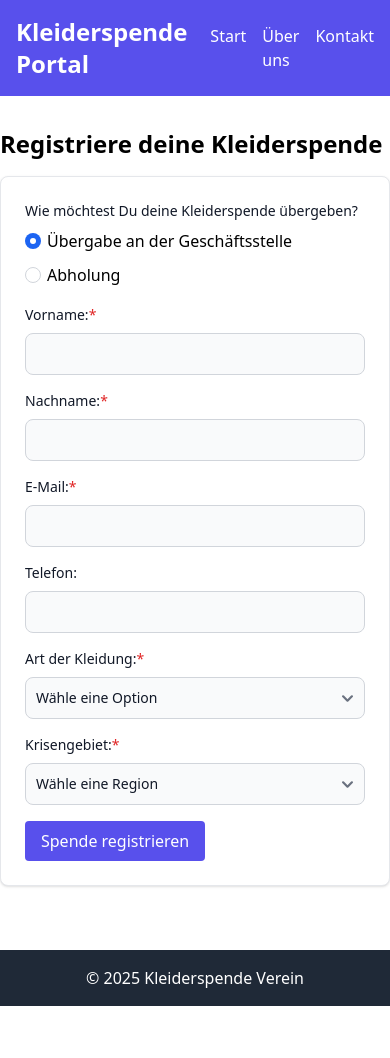
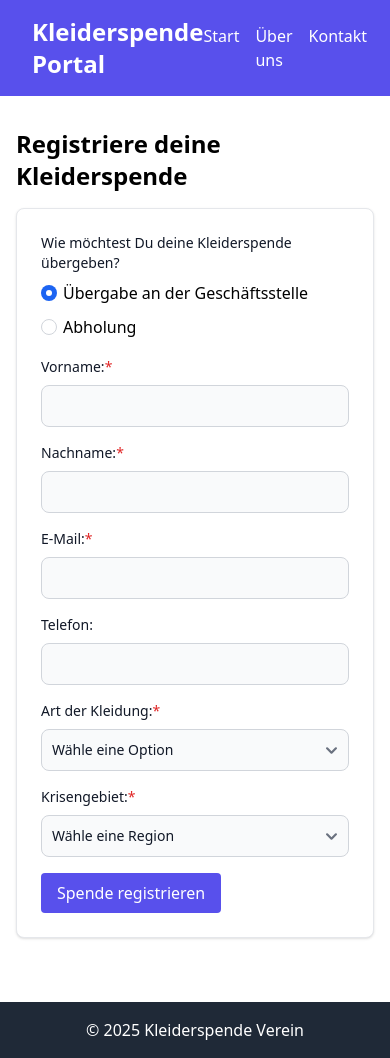
Before and after one commit to ronnyjahn-iu/clothing-donation, a Nuxt app: page / in a window 390 px wide. Before the commit the page ends 1006 px from the top, so only its background shows below. Built offline with nearby package versions, Linux system fonts and the light colour scheme.

Commit message:
Updated responsive design

```diff
--- a/components/Footer.vue
+++ b/components/Footer.vue
@@ -1,3 +1,5 @@
 <template>
-    <footer class="bg-gray-800 text-white py-4 mt-8 text-center">© 2025 Kleiderspende Verein</footer>
+    <footer class="bg-gray-800 text-white py-4 mt-8 text-center">
+        <div class="container mx-auto px-4 xl:px-48">© 2025 Kleiderspende Verein</div>
+    </footer>
 </template>
--- a/components/Header.vue
+++ b/components/Header.vue
@@ -1,6 +1,6 @@
 <template>
     <header class="bg-indigo-600 text-white p-4">
-        <div class="container mx-auto xl:px-40 flex justify-between items-center">
+        <div class="container mx-auto px-4 xl:px-48 flex justify-between items-center">
             <h1 class="text-2xl font-bold">Kleiderspende Portal</h1>
             <nav>
                 <ul class="flex space-x-4">
--- a/layouts/default.vue
+++ b/layouts/default.vue
@@ -1,7 +1,7 @@
 <template>
     <div>
         <Header />
-        <main class="container mx-auto xl:px-40 py-8">
+        <main class="container mx-auto px-4 xl:px-48 py-8">
             <NuxtPage />
         </main>
         <Footer />
```
